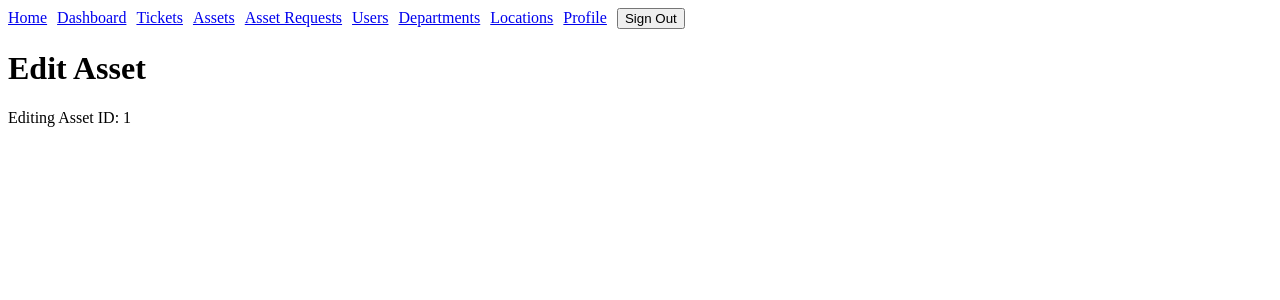
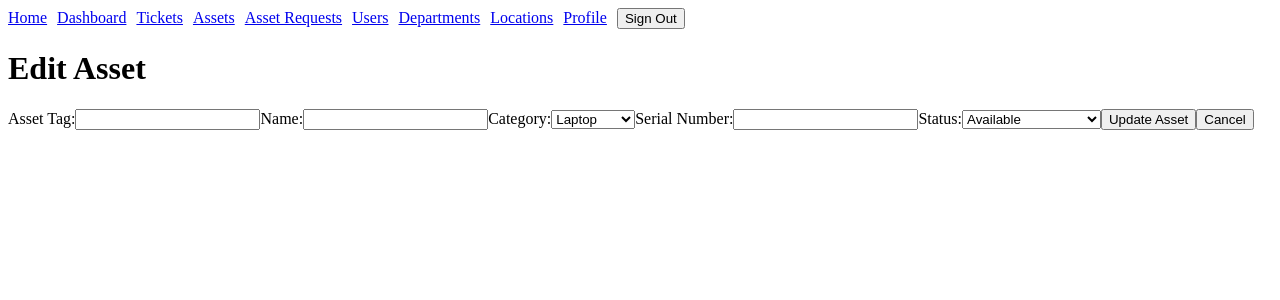
Before and after one commit to 3mm2ry/project3-HelpDesk-Frontend, a React (Vite) app: page /assets/1/edit in a window 1280 px wide. Shown: the top 300 px of the page. Built offline with nearby package versions, Linux system fonts and the light colour scheme; no server answers; sample sign-in values are in the browser's storage.

Commit message:
feature: finished the EditAsset Page

```diff
--- a/src/pages/assets/EditAsset.jsx
+++ b/src/pages/assets/EditAsset.jsx
@@ -1,13 +1,121 @@
-
-import { useParams } from "react-router";
+import { useState, useEffect } from "react";
+import { useParams, useNavigate } from "react-router";
+import { getAssetById, updateAsset } from "../../services/assetServices";
 
 function EditAsset() {
+  const [formData, setFormData] = useState({
+    assetTag: "",
+    name: "",
+    category: "",
+    serialNumber: "",
+    status: "",
+  });
+  const [error, setError] = useState("");
+
   const { assetId } = useParams();
+  const navigate = useNavigate();
+
+  async function loadAsset() {
+    const response = await getAssetById(assetId);
+    setFormData({
+      assetTag: response.assetTag,
+      name: response.name,
+      category: response.category,
+      serialNumber: response.serialNumber || "",
+      status: response.status,
+    });
+  }
+
+  useEffect(() => {
+    loadAsset();
+  }, []);
+
+  function handleChange(event) {
+    setFormData({ ...formData, [event.target.name]: event.target.value });
+  }
+
+  async function handleSubmit(event) {
+    event.preventDefault();
+    try {
+      await updateAsset(assetId, formData);
+      navigate(`/assets/${assetId}`);
+    } catch (err) {
+      setError(err.response.data.message);
+    }
+  }
 
   return (
     <div>
       <h1>Edit Asset</h1>
-      <p>Editing Asset ID: {assetId}</p>
+      <p className="error">{error}</p>
+
+      <form onSubmit={handleSubmit}>
+        <label htmlFor="assetTag">Asset Tag:</label>
+        <input
+          type="text"
+          value={formData.assetTag}
+          onChange={handleChange}
+          name="assetTag"
+          id="assetTag"
+          required
+        />
+
+        <label htmlFor="name">Name:</label>
+        <input
+          type="text"
+          value={formData.name}
+          onChange={handleChange}
+          name="name"
+          id="name"
+          required
+        />
+
+        <label htmlFor="category">Category:</label>
+        <select
+          value={formData.category}
+          onChange={handleChange}
+          name="category"
+          id="category"
+          required
+        >
+          <option value="Laptop">Laptop</option>
+          <option value="Desktop">Desktop</option>
+          <option value="Monitor">Monitor</option>
+          <option value="Printer">Printer</option>
+          <option value="Projector">Projector</option>
+          <option value="Tablet">Tablet</option>
+          <option value="Phone">Phone</option>
+          <option value="Accessory">Accessory</option>
+          <option value="Other">Other</option>
+        </select>
+
+        <label htmlFor="serialNumber">Serial Number:</label>
+        <input
+          type="text"
+          value={formData.serialNumber}
+          onChange={handleChange}
+          name="serialNumber"
+          id="serialNumber"
+        />
+
+        <label htmlFor="status">Status:</label>
+        <select
+          value={formData.status}
+          onChange={handleChange}
+          name="status"
+          id="status"
+        >
+          <option value="Available">Available</option>
+          <option value="Assigned">Assigned</option>
+          <option value="Under Maintenance">Under Maintenance</option>
+          <option value="Retired">Retired</option>
+        </select>
+
+        <button>Update Asset</button>
+        <button type="button" onClick={() => navigate(`/assets/${assetId}`)}>
+          Cancel
+        </button>
+      </form>
     </div>
   );
 }
```
